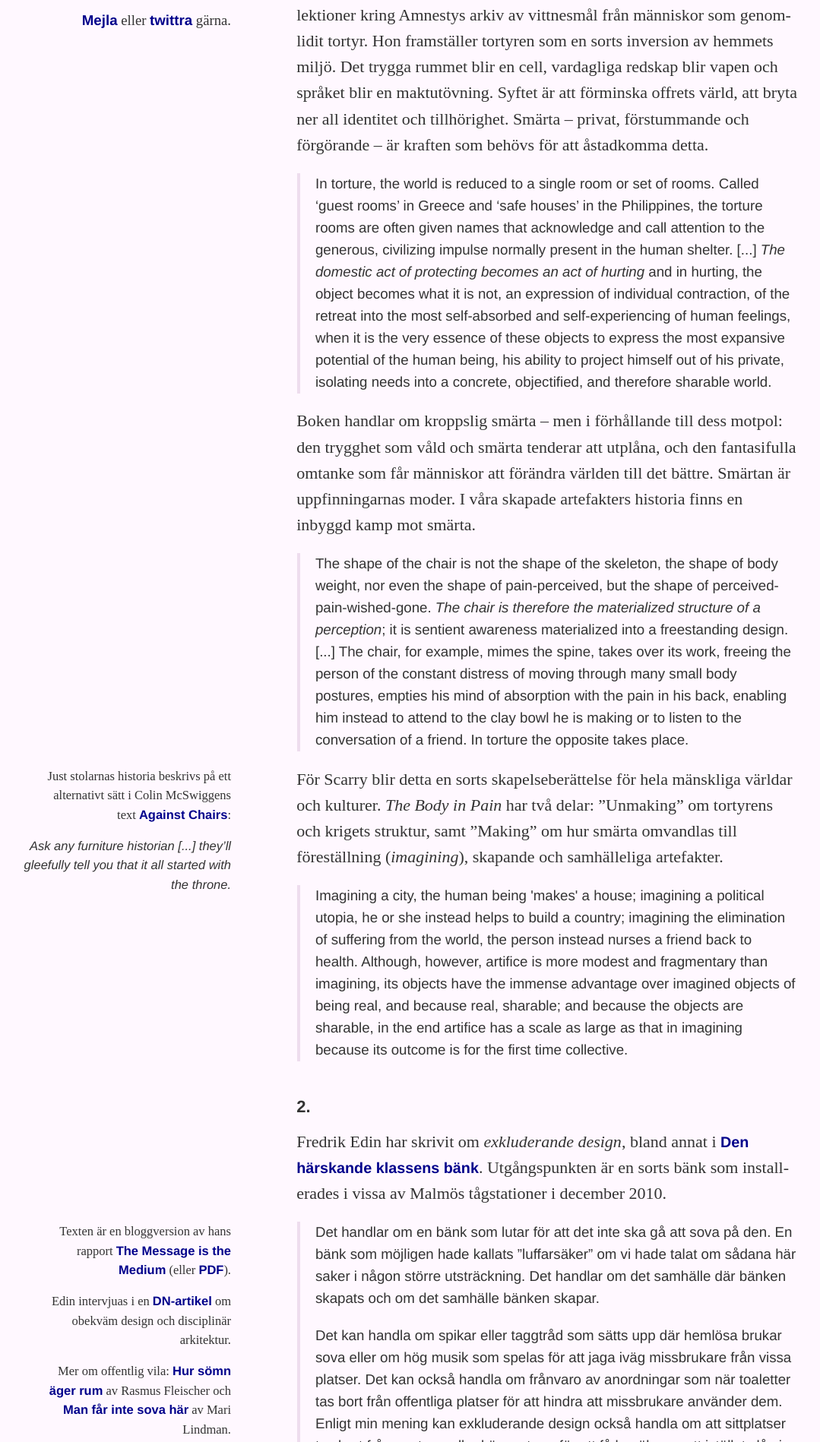
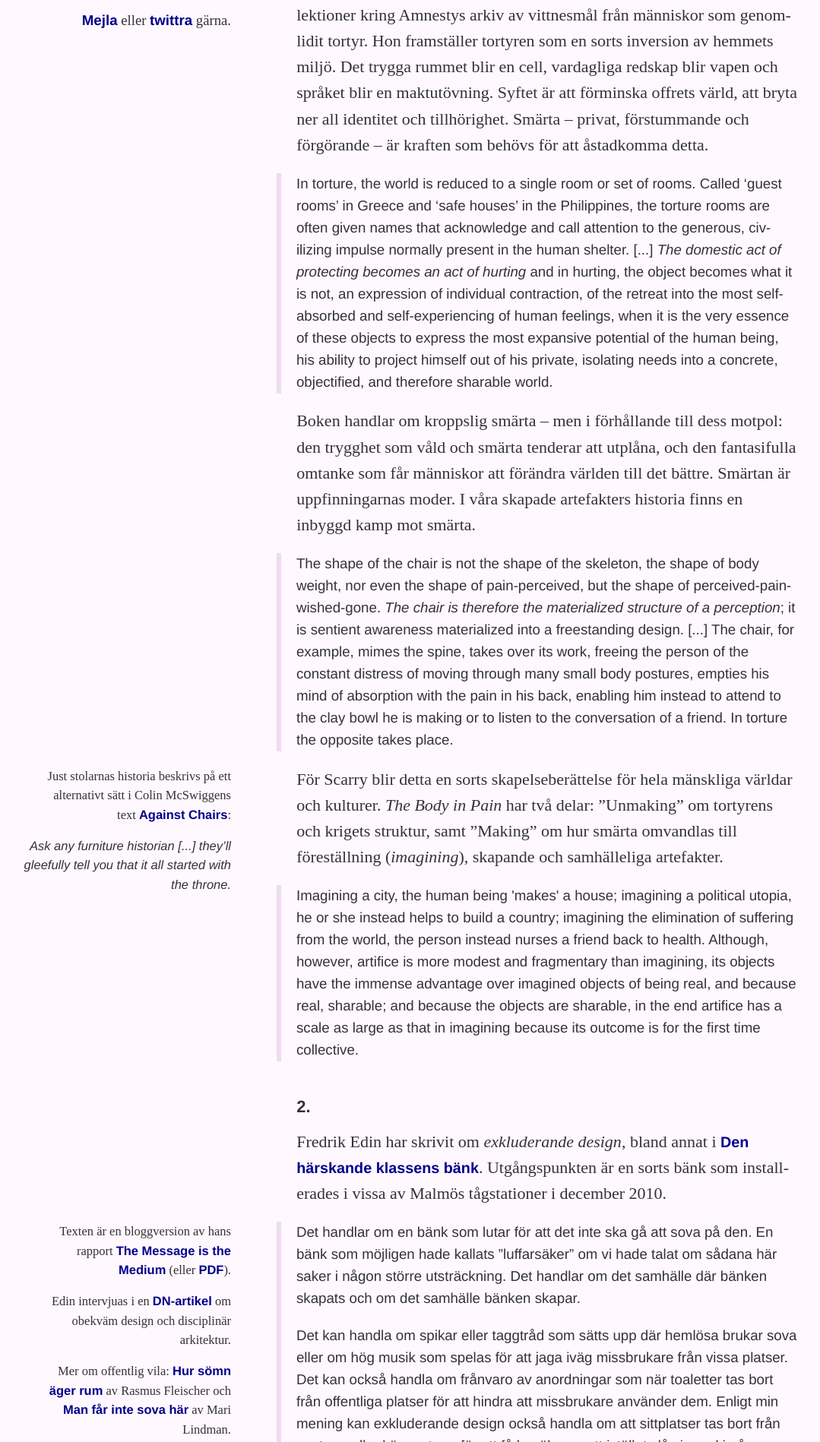
Before and after one commit to mbrock/sv, a Jekyll site: the page built from _posts/2015-04-05-elaine-scarry.html, in a window 1280 px wide. Shown: the part 513-2411 px from the top of the page at 76% size, without its empty margins (26-1105 px from the left). Built offline with Jekyll 4.4.1, drawn with Linux system fonts in a browser that asks for light colours.

Commit message:
more done!!

```diff
--- a/css/main.scss
+++ b/css/main.scss
@@ -64,7 +64,6 @@ blockquote cite { margin-top: 1ex }
 article > blockquote {
   padding: 0 0 0 2ex;
   margin: 0;
-  margin-left: 1px;
 }
 
 /* ASIDES */
@@ -99,7 +98,10 @@ aside p:last-child { margin-bottom: 0; }
   aside p { margin-left: 2em }
   article { margin-left: 18em }
   html { margin: 2ex 2ex 0 0 }
-  article > blockquote { border-left: 4px solid #ede; }
+  article > blockquote {
+    border-left: 6px solid #ede;
+    margin-left: -26px;
+  }
 }
 
 /* INLINE TYPOGRAPHY */
```
